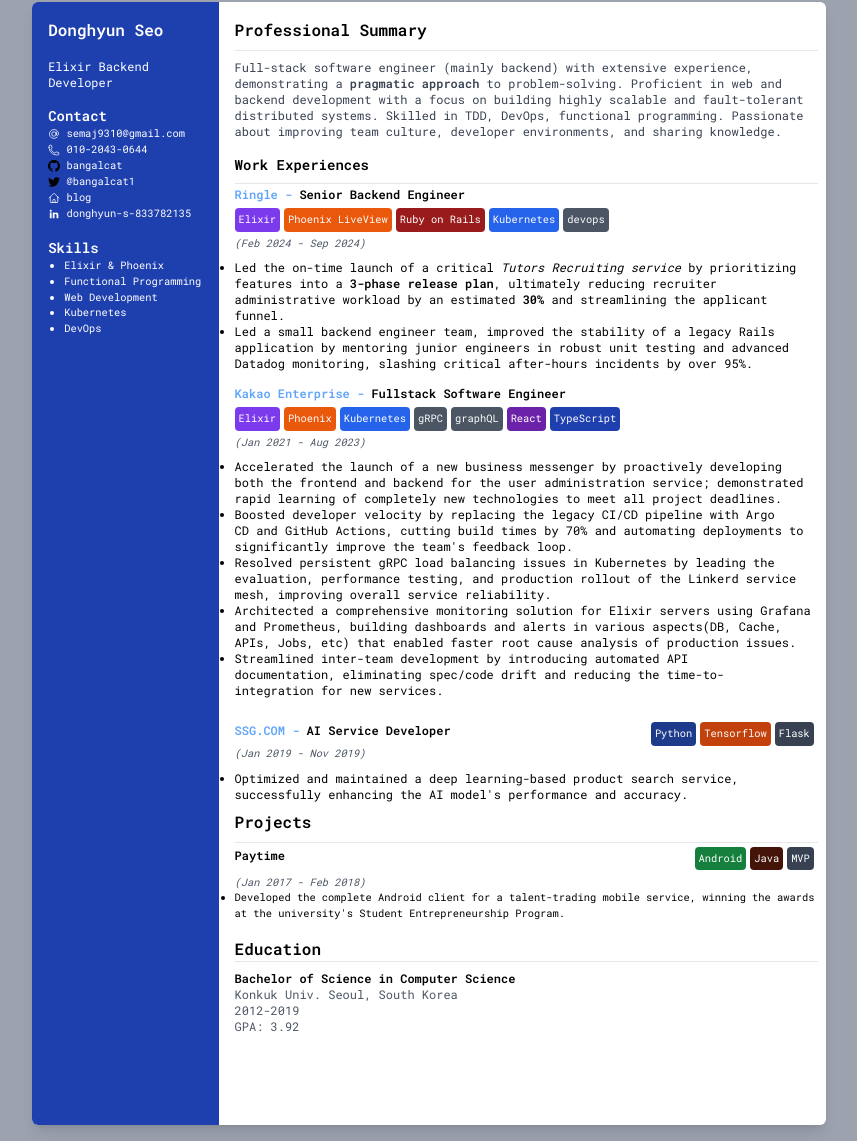
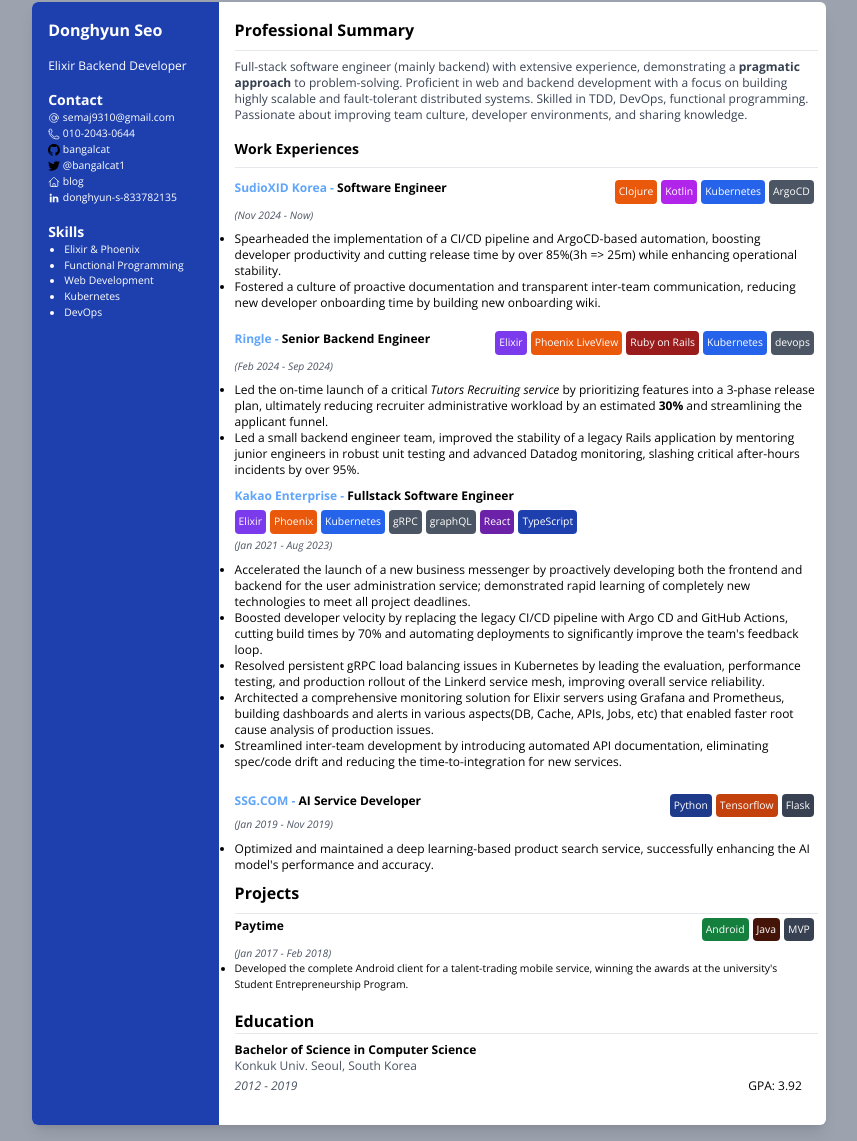
Before and after one commit to bangalcat/my_resume, a website: page index.html in a window 1280 px wide. Shown: the part 14-1155 px from the top of the page, without its empty margins (211-1068 px from the left). Drawn offline with nearby package versions, Linux system fonts and the light colour scheme.

Commit message:
update resume
Signed-off-by: Donghyun <semaj9310@gmail.com>

```diff
--- a/index.html
+++ b/index.html
@@ -3,13 +3,15 @@
     <meta charset="utf-8" />
     <meta name="viewport" content="width=device-width, initial-scale=1.0" />
     <link rel="stylesheet" href="public/main.css" />
+    <link rel="preconnect" href="https://fonts.googleapis.com" />
+    <link rel="preconnect" href="https://fonts.gstatic.com" crossorigin />
     <link
-      href="https://fonts.googleapis.com/css2?family=Roboto+Mono:wght@400;500;600&display=swap"
+      href="https://fonts.googleapis.com/css2?family=Open+Sans:ital,wght@0,300..800;1,300..800&display=swap"
       rel="stylesheet"
     />
     <style>
       body {
-        font-family: "Roboto Mono", monospace;
+        font-family: "Open Sans", sans-serif;
       }
     </style>
     <title>Donghyun's Resume</title>
@@ -193,7 +195,53 @@
           <hr />
 
           <!-- Job 1 -->
-          <div class="mb-4">
+          <div class="mb-3">
+            <div class="flex flex-wrap justify-between my-1">
+              <h3 class="text-xs font-bold mr-4 leading-none content-center">
+                <span class="text-blue-400">SudioXID Korea - </span>Software
+                Engineer
+              </h3>
+              <p class="flex h-fit mt-2">
+                <span
+                  class="bg-orange-600 text-white px-1 py-1 mr-1 text-xxs rounded"
+                >
+                  Clojure
+                </span>
+                <span
+                  class="bg-[#B125EA] text-white px-1 py-1 mr-1 text-xxs rounded"
+                >
+                  Kotlin
+                </span>
+                <span
+                  class="bg-blue-600 text-white px-1 py-1 mr-1 text-xxs rounded"
+                >
+                  Kubernetes
+                </span>
+                <span
+                  class="bg-gray-600 text-white px-1 py-1 mr-1 text-xxs rounded"
+                >
+                  ArgoCD
+                </span>
+              </p>
+            </div>
+            <p class="text-xxs text-gray-600 italic">(Nov 2024 - Now)</p>
+            <ul class="text-xs mt-2 list-disc">
+              <li>
+                Spearheaded the implementation of a CI/CD pipeline and
+                ArgoCD-based automation, boosting developer productivity and
+                cutting release time by over 85%(3h => 25m) while enhancing
+                operational stability.
+              </li>
+              <li>
+                Fostered a culture of proactive documentation and transparent
+                inter-team communication, reducing new developer onboarding time
+                by building new onboarding wiki.
+              </li>
+            </ul>
+          </div>
+
+          <!-- Job 2 -->
+          <div class="mb-3">
             <div class="flex flex-wrap justify-between my-1">
               <h3 class="text-xs font-bold mr-4 leading-none content-center">
                 <span class="text-blue-400">Ringle - </span>Senior Backend
@@ -232,9 +280,9 @@
               <li>
                 Led the on-time launch of a critical
                 <i>Tutors Recruiting service</i>
-                by prioritizing features into a <b>3-phase release plan</b>,
-                ultimately reducing recruiter administrative workload by an
-                estimated <b>30%</b> and streamlining the applicant funnel.
+                by prioritizing features into a 3-phase release plan, ultimately
+                reducing recruiter administrative workload by an estimated
+                <b>30%</b> and streamlining the applicant funnel.
               </li>
               <li>
                 Led a small backend engineer team, improved the stability of a
@@ -244,7 +292,8 @@
               </li>
             </ul>
           </div>
-          <!-- Job 2 -->
+
+          <!-- Job 3 -->
           <div class="mb-4 mt-2">
             <div class="flex flex-wrap justify-between my-1">
               <h3 class="text-xs font-bold mr-4 leading-none content-center">
@@ -316,7 +365,7 @@
             </ul>
           </div>
 
-          <!-- Job 3 -->
+          <!-- Job 4 -->
           <div class="mb-2 mt-2">
             <div class="flex flex-wrap justify-between">
               <h3 class="text-xs font-bold mr-4 leading-none content-center">
@@ -385,18 +434,20 @@
         </div>
 
         <!-- Education -->
-        <div class="mt-4">
+        <div class="mt-2">
           <h2 class="font-bold mt-4">Education</h2>
           <hr />
 
           <!-- Education 1 -->
-          <div class="mt-2">
+          <div class="mt-1">
             <h3 class="text-xs font-bold mt-2">
               Bachelor of Science in Computer Science
             </h3>
             <p class="text-xs text-gray-600">Konkuk Univ. Seoul, South Korea</p>
-            <p class="text-xs text-gray-600">2012-2019</p>
-            <p class="text-xs text-gray-600">GPA: 3.92</p>
+            <div class="flex flex-wrap justify-between my-1 mr-4">
+              <p class="text-xs text-gray-600 italic">2012 - 2019</p>
+              <p class="text-xs">GPA: 3.92</p>
+            </div>
           </div>
         </div>
       </div>
```
Also changed, not shown: public/main.css.
